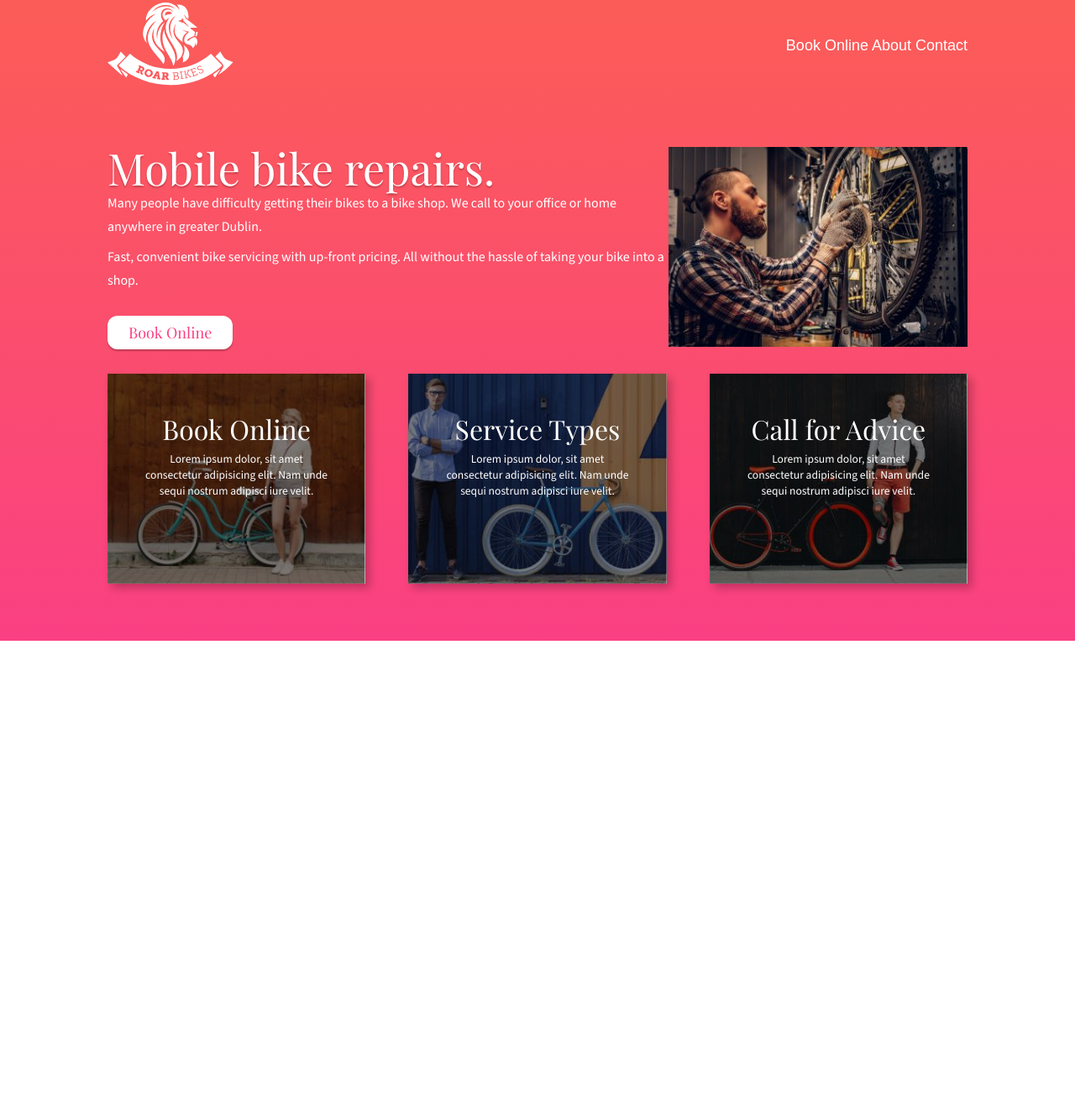
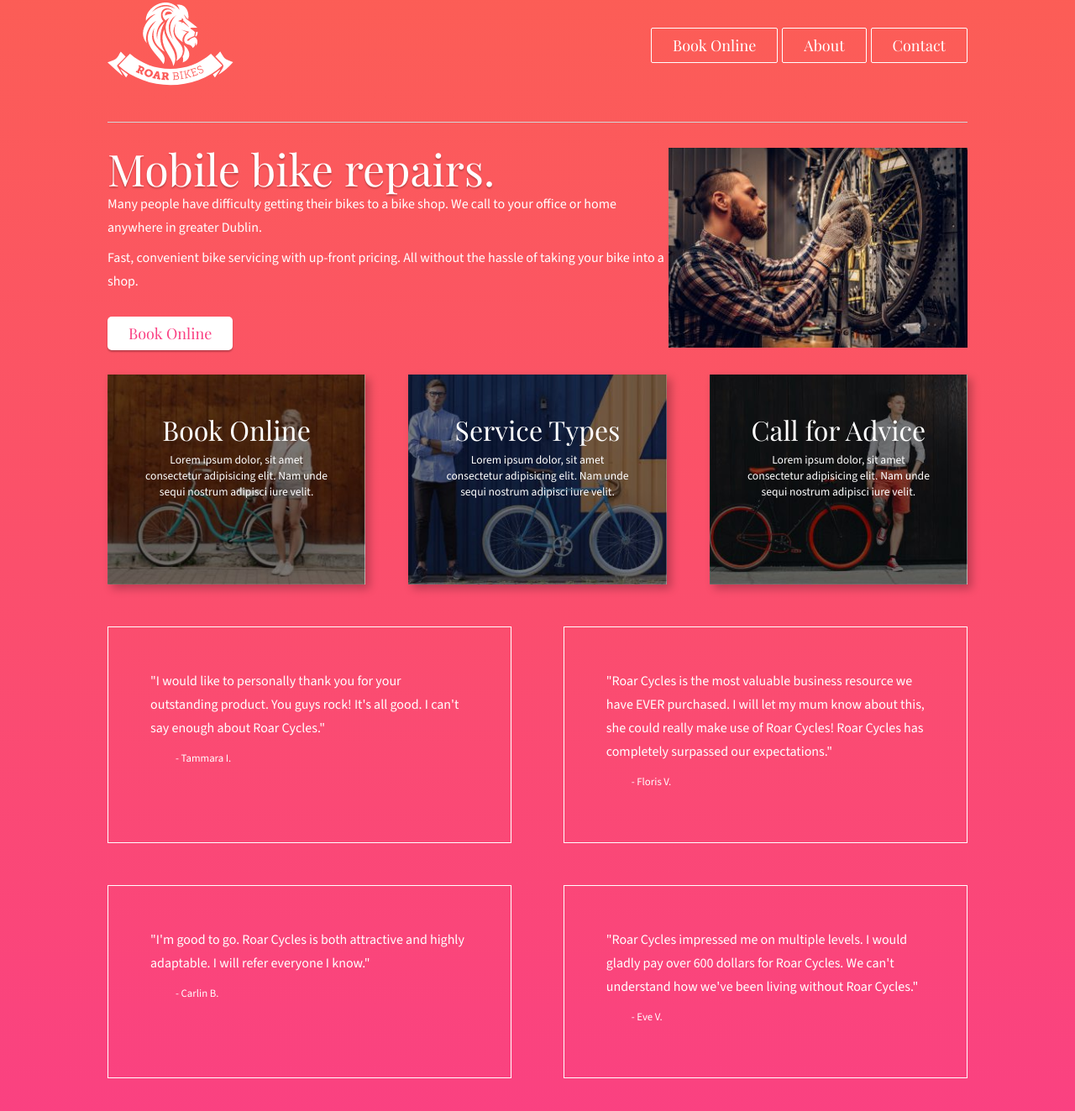
Before and after one commit to jordanmodic/bikeshop, a plain HTML site: page index.html in a window 1280 px wide. Shown: the part 37-1360 px from the top of the page at 84% size. Before the commit the page ends 800 px from the top, so only its background shows below. Drawn offline with nearby package versions, Linux system fonts and the light colour scheme.

Commit message:
Interactions and Drop-downs

```diff
--- /dev/null
+++ b/drop-down-css-menu.css
@@ -0,0 +1,31 @@
+.navbutton {
+    background-color: lightblue;
+    padding: 11px 25px;
+    width: 100px;
+    text-align: center;
+    display: inline-block;
+    position: relative;
+}
+
+/* This turns the dropdown off in inactive state */
+.dropdown-box {
+    display: none;
+    position: absolute;
+    z-index: 99;
+    padding-top: 20px;
+    margin-left: -30px;
+}
+
+/* This turns the dropdown on for active state */
+.navbutton:hover .dropdown-box {
+    display: block;
+}
+
+.dropdown-box .navbutton {
+    background-color: rgb(176, 226, 243);
+}
+
+.dropdown-box .navbutton:hover {
+    background-color: yellow;
+    transition-duration: 500ms;
+}
--- a/index.html
+++ b/index.html
@@ -25,13 +25,37 @@
             </div>
 
             <nav>
-                Book Online About Contact
+                <div class="navbutton">
+                    <a href="#">Book Online</a>
+
+
+                    <div class="dropdown">
+                        <div class="navbutton">
+                            <a href="#">Onsite Service</a>
+                        </div>
+                        <div class="navbutton">
+                            <a href="#">Parts Delivery</a>
+                        </div>
+                        <div class="navbutton">
+                            <a href="">Request Callback</a>
+                        </div>
+                    </div>
+
+
+                </div>
+                <div class="navbutton">
+                    <a href="">About</a>
+                </div>
+                <div class="navbutton">
+                    <a href="">Contact</a>
+                </div>
+
             </nav>
 
         </header>
 
         <main>
-            <div class="herobox1dolor sit">
+            <div class="herobox1">
                 <h1>Mobile bike repairs.</h1>
                 <p>Many people have difficulty getting their bikes to a bike shop. We call to your office or home anywhere in greater Dublin.</p>
                 <p>Fast, convenient bike servicing with up-front pricing. All without the hassle of taking your bike into a shop.</p>
@@ -63,6 +87,32 @@
             </div>
         </div>
 
-    </div>
+        <div class="testimonials">
+            <div class="tbox">
+                <p>"I would like to personally thank you for your outstanding product. You guys rock! It's all good. I can't say
+                    enough about Roar Cycles."</p>
+                <p>- Tammara I.</p>
+            </div>
+
+            <div class="tbox">
+                <p>"Roar Cycles is the most valuable business resource we have EVER purchased. I will let my mum know about
+                this, she could really make use of Roar Cycles! Roar Cycles has completely surpassed our expectations."</p>
+                <p>- Floris V.</p>
+            </div>
+
+            <div class="tbox">
+                <p>"I'm good to go. Roar Cycles is both attractive and highly adaptable. I will refer everyone I know."</p>
+                <p>- Carlin B.</p>
+            </div>
+
+            <div class="tbox">
+                <p>"Roar Cycles impressed me on multiple levels. I would gladly pay over 600 dollars for Roar Cycles. We can't understand how we've been living without Roar Cycles."</p>
+                <p>- Eve V.</p>
+            </div>
+
+
+
+
+        </div>
 </body>
 </html>
--- a/style.css
+++ b/style.css
@@ -1,5 +1,5 @@
 html {
-    height: 100%;
+
 }
 
 body {
@@ -30,6 +30,7 @@ header {
     align-items: center;
     padding-top: 40px;
     padding-bottom: 40px;
+    border-bottom: 1px solid lightgrey;
 }
 
 main {
@@ -116,11 +117,80 @@ p {
     color: #FA4083;
     font-family: "Playfair Display", serif;
     padding: 11px 25px;
-    border-radius: 12px;
+    border-radius: 5px;
     box-shadow: 0px 2px 2px rgba(0, 0, 0, 0.248);
+}
+
+.mybutton:hover {
+    background-color: aquamarine;
+    transition-duration: 1s;
 }
 
 a.mybutton {
     display: inline-block;
     margin-top: 20px;
 }
+
+nav a.mybutton {
+    margin-left: 30px;
+}
+
+.navbutton {
+    color: white;
+    /* background-color: #fa408400; */
+    box-shadow: 0px 0px 0px;
+    border: 1px solid white;
+    margin-left: 0px;
+    border-radius: 2px;
+    font-family: "Playfair Display", serif;
+    padding: 11px 25px;
+    display: inline-block;
+    position: relative;
+
+}
+
+.testimonials {
+    display: flex;
+    flex-wrap: wrap;
+    justify-content: space-between;
+    margin-bottom: 100px;
+}
+
+.tbox {
+    width: 47%;
+    padding: 50px;
+    border: 1px solid white;
+    box-sizing: border-box;
+    margin-top: 50px;
+}
+
+.tbox p:last-child {
+    font-size: .8rem;
+    padding-left: 30px;
+}
+
+.dropdown {
+    display: none;
+    position: absolute;
+    padding-top: 20px;
+    z-index: 1;
+    text-align: center;
+}
+
+.navbutton:hover .dropdown {
+    display: block;
+}
+
+.dropdown .navbutton {
+    width: 120px;
+    background-color: white;
+    border-radius: 0px;
+}
+
+.dropdown .navbutton a {
+    color: #FA4083;
+}
+
+.dropdown .navbutton:hover {
+    background-color: lightgray;
+}
```
Also changed, not shown: drop-down-css-menu.html (added, +40 -0 lines), test-page.html (deleted, +0 -1 lines), 2 other files.
